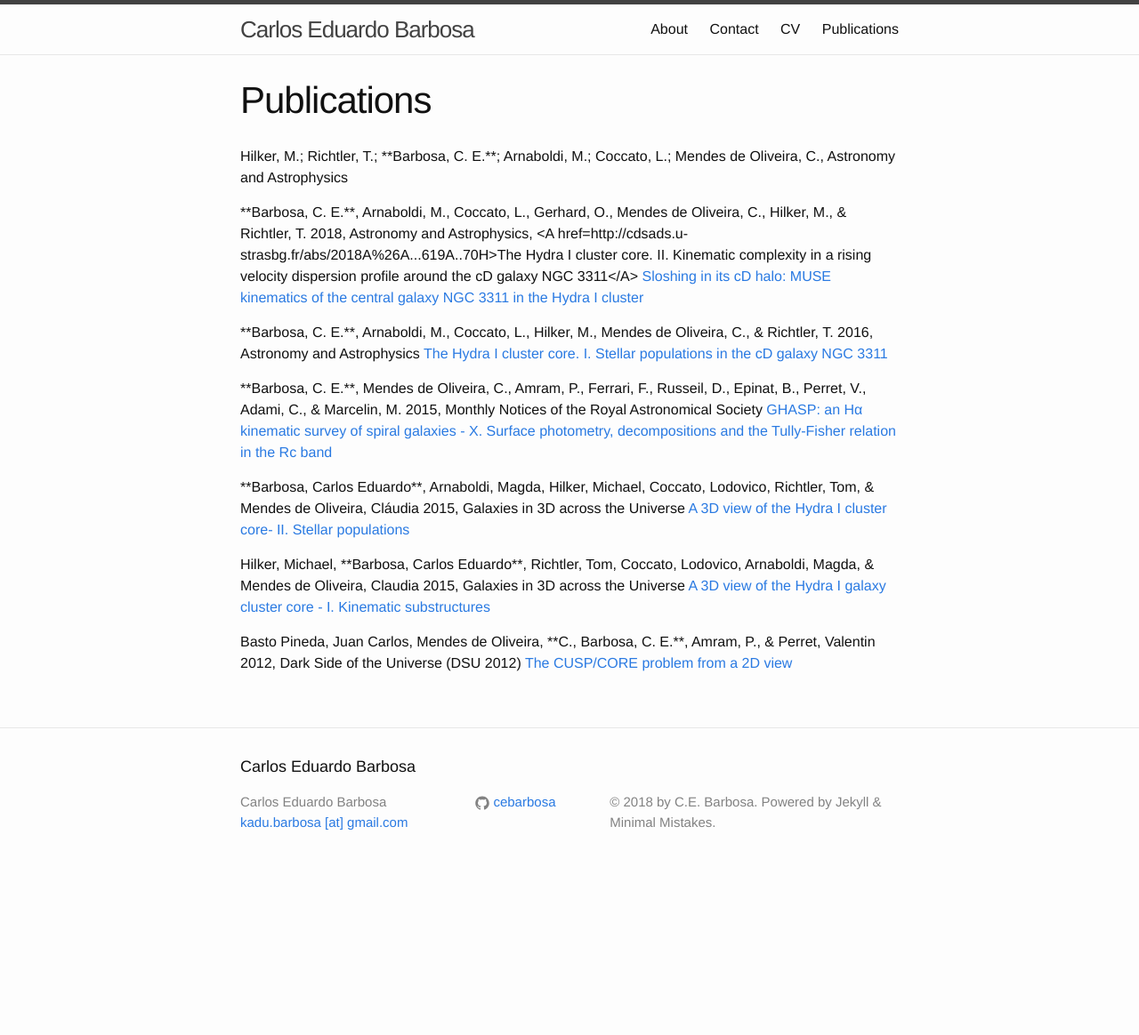
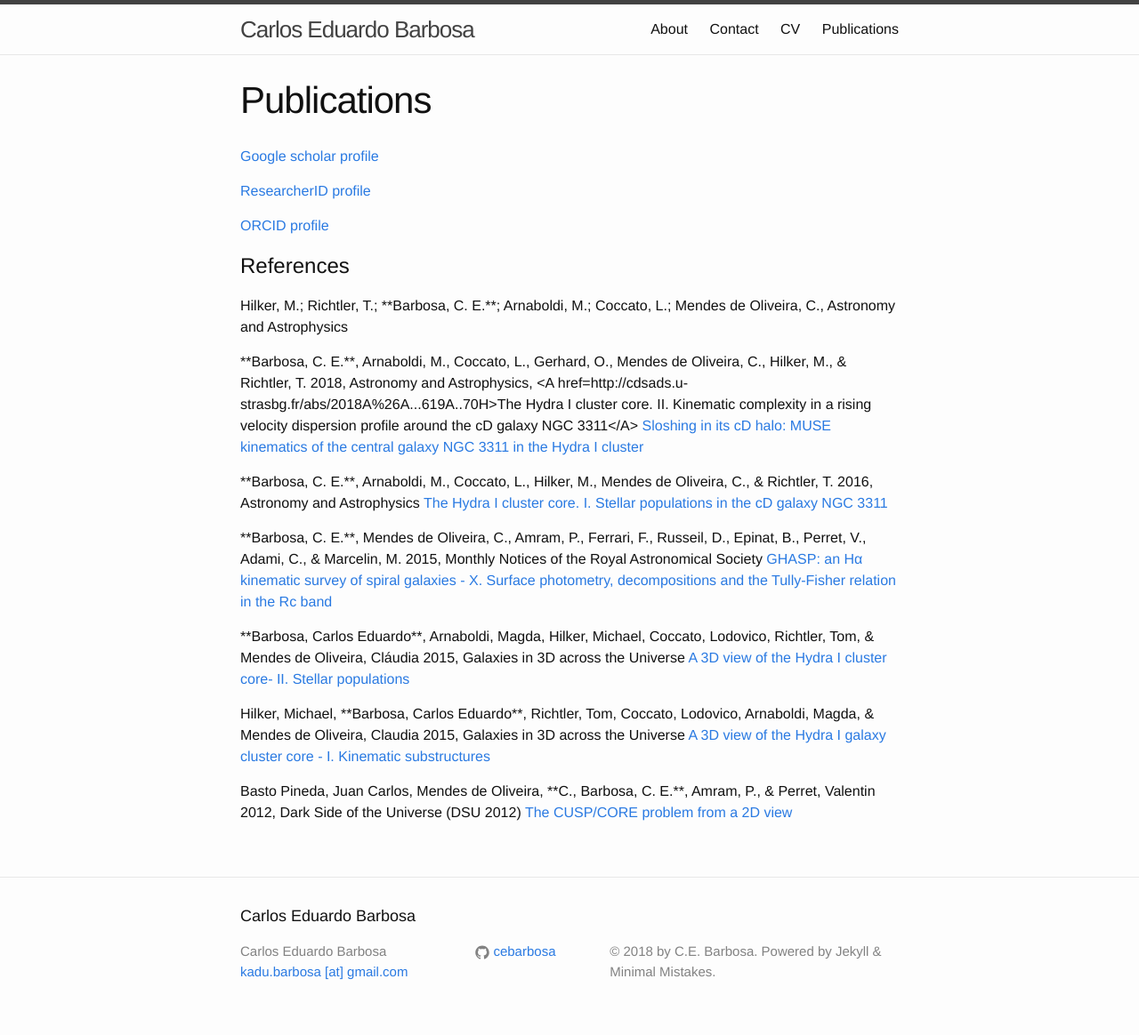
Before and after one commit to cebarbosa/cebarbosa.github.io, a Jekyll site: the page built from publications.md, in a window 1280 px wide. Shown: the whole page at 89% size. Built offline with Jekyll 4.4.1, drawn with Linux system fonts in a browser that asks for light colours; before the commit the page ends 996 px from its top, so only the background shows below that.

Commit message:
Included profiles in the publications.

```diff
--- a/publications.md
+++ b/publications.md
@@ -2,6 +2,16 @@
 layout: page
 title: "Publications"
 ---
+[Google scholar profile](https://scholar.google.com.ar/citations?user=Ry6d_JcAAAAJ&hl=en)
+
+[ResearcherID profile](http://www.researcherid.com/rid/J-1146-2016)
+
+[ ORCID profile](https://orcid.org/0000-0002-5292-2782)
+
+
+
+References
+=====
 <P>
 Hilker, M.; Richtler, T.; **Barbosa, C. E.**; Arnaboldi, M.; Coccato, L.; Mendes de Oliveira, C., Astronomy and Astrophysics
 
```
